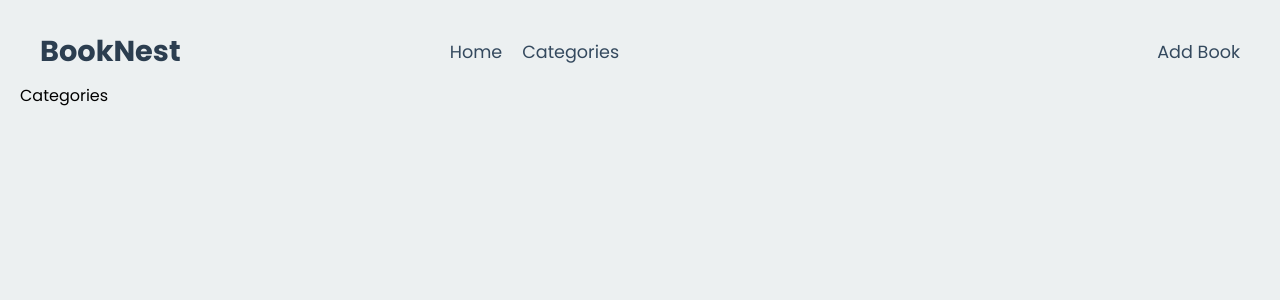
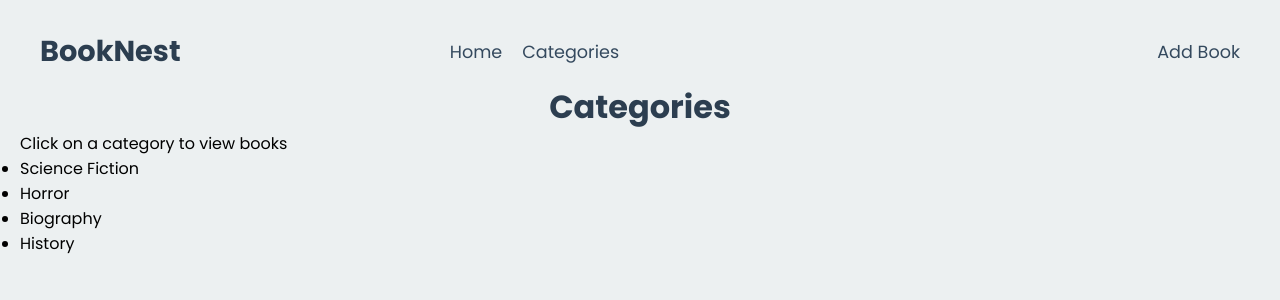
Before and after one commit to Faith-K-commits/BookNest, a React (Create React App) app: page /categories in a window 1280 px wide. Shown: the top 300 px of the page. Built offline with nearby package versions, Linux system fonts and the light colour scheme.

Commit message:
Add feature to add book to the list

```diff
--- a/db.json
+++ b/db.json
@@ -3,182 +3,315 @@
     {
       "id": 1,
       "title": "Pro RESTful APIs with Spring Boot",
-      "authors": ["Sanjay Patni"],
+      "authors": [
+        "Sanjay Patni"
+      ],
       "year": 2017,
-      "Categories": ["Programming", "Web Development", "APIs", "Spring Boot"],
+      "Categories": [
+        "Programming",
+        "Web Development",
+        "APIs",
+        "Spring Boot"
+      ],
       "description": "A comprehensive guide to building RESTful APIs using Spring Boot, including best practices and advanced techniques.",
-      "image": "assets/pro-restful-apis-with-springboot.jpg"
+      "cover": "assets/pro-restful-apis-with-springboot.jpg"
     },
     {
       "id": 2,
       "title": "Flask Web Development",
-      "authors": ["Miguel Grinberg"],
+      "authors": [
+        "Miguel Grinberg"
+      ],
       "year": 2014,
-      "Categories": ["Programming", "Web Development", "Python", "Flask"],
+      "Categories": [
+        "Programming",
+        "Web Development",
+        "Python",
+        "Flask"
+      ],
       "description": "A hands-on guide to building web applications with Flask, a lightweight Python framework, covering the basics to advanced features.",
-      "image": "assets/flask-web-development.jpg"
+      "cover": "assets/flask-web-development.jpg"
     },
     {
       "id": 3,
       "title": "Clean Code",
-      "authors": ["Robert C. Martin"],
+      "authors": [
+        "Robert C. Martin"
+      ],
       "year": 2008,
-      "Categories": ["Programming", "Software Development", "Best Practices"],
+      "Categories": [
+        "Programming",
+        "Software Development",
+        "Best Practices"
+      ],
       "description": "A handbook of agile software craftsmanship that teaches how to write clean, maintainable code.",
-      "image": "assets/clean-code.jpeg"
+      "cover": "assets/clean-code.jpeg"
     },
     {
       "id": 4,
       "title": "The Pragmatic Programmer",
-      "authors": ["Andrew Hunt, David Thomas"],
+      "authors": [
+        "Andrew Hunt",
+        "David Thomas"
+      ],
       "year": 1999,
-      "Categories": ["Programming", "Software Development", "Best Practices"],
+      "Categories": [
+        "Programming",
+        "Software Development",
+        "Best Practices"
+      ],
       "description": "Your journey to mastery starts here. A guide to becoming a better programmer.",
-      "image": "assets/pragmatic-programmer.jpeg"
+      "cover": "assets/pragmatic-programmer.jpeg"
     },
     {
       "id": 5,
       "title": "Atomic Habits",
-      "authors": ["James Clear"],
+      "authors": [
+        "James Clear"
+      ],
       "year": 2018,
-      "Categories": ["Self-Help", "Personal Development", "Psychology"],
+      "Categories": [
+        "Self-Help",
+        "Personal Development",
+        "Psychology"
+      ],
       "description": "An easy and proven way to build good habits and break bad ones.",
-      "image": "assets/atomic-habits.jpg"
+      "cover": "assets/atomic-habits.jpg"
     },
     {
       "id": 6,
       "title": "The Subtle Art of Not Giving a F*ck",
-      "authors": ["Mark Manson"],
+      "authors": [
+        "Mark Manson"
+      ],
       "year": 2016,
-      "Categories": ["Self-Help", "Personal Development", "Psychology"],
+      "Categories": [
+        "Self-Help",
+        "Personal Development",
+        "Psychology"
+      ],
       "description": "A counterintuitive approach to living a good life.",
-      "image": "assets/art-of-not-giving-a-f*ck.jpg"
+      "cover": "assets/art-of-not-giving-a-f*ck.jpg"
     },
     {
       "id": 7,
       "title": "Django 4 By Example",
-      "authors": ["Antonio Mele"],
+      "authors": [
+        "Antonio Mele"
+      ],
       "year": 2022,
-      "Categories": ["Programming", "Web Development", "Django", "Python"],
+      "Categories": [
+        "Programming",
+        "Web Development",
+        "Django",
+        "Python"
+      ],
       "description": "A practical guide to building web applications with Django 3, from basic to advanced features.",
-      "image": "assets/django -4.jpg"
+      "cover": "assets/django -4.jpg"
     },
     {
       "id": 8,
       "title": "The Lean Startup",
-      "authors": ["Eric Ries"],
+      "authors": [
+        "Eric Ries"
+      ],
       "year": 2011,
-      "Categories": ["Business", "Entrepreneurship", "Startups"],
+      "Categories": [
+        "Business",
+        "Entrepreneurship",
+        "Startups"
+      ],
       "description": "How today's entrepreneurs use continuous innovation to create radically successful businesses.",
-      "image": "assets/startup.jpg"
+      "cover": "assets/startup.jpg"
     },
     {
       "id": 9,
       "title": "You Don't Know JS: Scope & Closures",
-      "authors": ["Kyle Simpson"],
+      "authors": [
+        "Kyle Simpson"
+      ],
       "year": 2014,
-      "Categories": ["Programming", "JavaScript", "Web Development"],
+      "Categories": [
+        "Programming",
+        "JavaScript",
+        "Web Development"
+      ],
       "description": "An in-depth look into JavaScript's scope and closures, a must-read for JavaScript developers.",
-      "image": "assets/you-don't-know-js.jpg"
+      "cover": "assets/you-don't-know-js.jpg"
     },
     {
       "id": 10,
       "title": "The 7 Habits of Highly Effective People",
-      "authors": ["Stephen R. Covey"],
+      "authors": [
+        "Stephen R. Covey"
+      ],
       "year": 1989,
-      "Categories": ["Self-Help", "Personal Development", "Leadership"],
+      "Categories": [
+        "Self-Help",
+        "Personal Development",
+        "Leadership"
+      ],
       "description": "A principle-centered approach to solving personal and professional problems.",
-      "image": "assets/habits-of-highly-effective-people.jpg"
+      "cover": "assets/habits-of-highly-effective-people.jpg"
     },
     {
       "id": 11,
       "title": "The Catcher in the Rye",
-      "authors": ["J.D. Salinger"],
+      "authors": [
+        "J.D. Salinger"
+      ],
       "year": 1951,
-      "Categories": ["Literature and Fiction", "Classics", "Young Adult"],
+      "Categories": [
+        "Literature and Fiction",
+        "Classics",
+        "Young Adult"
+      ],
       "description": "A story about teenage rebellion and angst in the life of Holden Caulfield.",
-      "image": "assets/the-catcher-in-the-rhy.jpg"
+      "cover": "assets/the-catcher-in-the-rhy.jpg"
     },
     {
       "id": 12,
       "title": "JavaScript: The Good Parts",
-      "authors": ["Douglas Crockford"],
+      "authors": [
+        "Douglas Crockford"
+      ],
       "year": 2008,
-      "Categories": ["Programming", "JavaScript", "Web Development"],
+      "Categories": [
+        "Programming",
+        "JavaScript",
+        "Web Development"
+      ],
       "description": "A deep dive into the better parts of JavaScript, highlighting the best practices.",
-      "image": "assets/javascript.jpg"
+      "cover": "assets/javascript.jpg"
     },
     {
       "id": 13,
       "title": "Man's Search for Meaning",
-      "authors": ["Viktor E. Frankl"],
+      "authors": [
+        "Viktor E. Frankl"
+      ],
       "year": 1946,
-      "Categories": ["Psychology", "Philosophy", "Self-Help"],
+      "Categories": [
+        "Psychology",
+        "Philosophy",
+        "Self-Help"
+      ],
       "description": "A profound reflection on finding meaning in the midst of suffering.",
-      "image": "assets/man's-search-for-meaning.jpg"
+      "cover": "assets/man's-search-for-meaning.jpg"
     },
     {
       "id": 14,
       "title": "The Great Gatsby",
-      "authors": ["F. Scott Fitzgerald"],
+      "authors": [
+        "F. Scott Fitzgerald"
+      ],
       "year": 1925,
-      "Categories": ["Literature and Fiction", "Classics", "American Fiction"],
+      "Categories": [
+        "Literature and Fiction",
+        "Classics",
+        "American Fiction"
+      ],
       "description": "A novel about the American dream, wealth, and social status in the 1920s.",
-      "image": "assets/the-great-gatsby.jpg"
+      "cover": "assets/the-great-gatsby.jpg"
     },
     {
       "id": 15,
       "title": "Eloquent JavaScript",
-      "authors": ["Marijn Haverbeke"],
+      "authors": [
+        "Marijn Haverbeke"
+      ],
       "year": 2011,
-      "Categories": ["Programming", "JavaScript", "Web Development"],
+      "Categories": [
+        "Programming",
+        "JavaScript",
+        "Web Development"
+      ],
       "description": "A modern introduction to JavaScript, covering everything from the basics to more advanced topics.",
-      "image": "/assets/eloquent-js.jpg"
+      "cover": "/assets/eloquent-js.jpg"
     },
     {
       "id": 16,
       "title": "Deep Work",
-      "authors": ["Cal Newport"],
+      "authors": [
+        "Cal Newport"
+      ],
       "year": 2016,
-      "Categories": ["Self-Help", "Productivity", "Personal Development"],
+      "Categories": [
+        "Self-Help",
+        "Productivity",
+        "Personal Development"
+      ],
       "description": "A guide to focusing on the important work that brings the most value.",
-      "image": "/assets/deep-work.jpg"
+      "cover": "/assets/deep-work.jpg"
     },
     {
       "id": 17,
       "title": "Pride and Prejudice",
-      "authors": ["Jane Austen"],
+      "authors": [
+        "Jane Austen"
+      ],
       "year": 1813,
-      "Categories": ["Literature and Fiction", "Classics", "Romance"],
+      "Categories": [
+        "Literature and Fiction",
+        "Classics",
+        "Romance"
+      ],
       "description": "A romantic novel that explores the issues of class, marriage, and social standing.",
-      "image": "assets/pride-and-prejudice.jpeg"
+      "cover": "assets/pride-and-prejudice.jpeg"
     },
     {
       "id": 18,
       "title": "Thinking, Fast and Slow",
-      "authors": ["Daniel Kahneman"],
+      "authors": [
+        "Daniel Kahneman"
+      ],
       "year": 2011,
-      "Categories": ["Psychology", "Cognitive Science", "Self-Help"],
+      "Categories": [
+        "Psychology",
+        "Cognitive Science",
+        "Self-Help"
+      ],
       "description": "A book that explores the two systems of thinking and how they shape our decisions.",
-      "image": "assets/thinking-first-and-slow.jpg"
+      "cover": "assets/thinking-first-and-slow.jpg"
     },
     {
       "id": 19,
       "title": "The Art of Computer Programming",
-      "authors": ["Donald E. Knuth"],
+      "authors": [
+        "Donald E. Knuth"
+      ],
       "year": 1968,
-      "Categories": ["Programming", "Computer Science", "Algorithms"],
+      "Categories": [
+        "Programming",
+        "Computer Science",
+        "Algorithms"
+      ],
       "description": "A comprehensive monograph written by Donald Knuth that covers many kinds of programming algorithms.",
-      "image": "assets/art-of-computer-programming.png"
+      "cover": "assets/art-of-computer-programming.png"
     },
     {
       "id": 20,
       "title": "How to Win Friends and Influence People",
-      "authors": ["Dale Carnegie"],
+      "authors": [
+        "Dale Carnegie"
+      ],
       "year": 1936,
-      "Categories": ["Self-Help", "Personal Development", "Communication"],
+      "Categories": [
+        "Self-Help",
+        "Personal Development",
+        "Communication"
+      ],
       "description": "A timeless guide to improving your social skills and becoming more influential.",
-      "image": "/assets/0nMGukoSBurGzyONnUvwLh0QPGxbhq35d4fLCkkTAWA-MEDIUM.jpg"
+      "cover": "/assets/0nMGukoSBurGzyONnUvwLh0QPGxbhq35d4fLCkkTAWA-MEDIUM.jpg"
+    },
+    {
+      "id": "2f39",
+      "title": "qwertyuio",
+      "authors": "asdfrgtyhui",
+      "year": "sdefrtgyu",
+      "categories": "swdertyu7i8",
+      "description": "asdfrtgyui",
+      "cover": "https://www.google.com/imgres?q=the%20psychology%20of%20money%20book%20cover%20url&imgurl=https%3A%2F%2Freadersbooksclub.com%2Fwp-content%2Fuploads%2F2023%2F04%2FThe-Psychology-of-Money-book.png&imgrefurl=https%3A%2F%2Freadersbooksclub.com%2Fthe-psychology-of-money%2F&docid=liEGWAD_exfqkM&tbnid=BzP4-aIAtpHqWM&vet=12ahUKEwiP79-C5PGHAxWThf0HHXfBLW4QM3oECD8QAA..i&w=540&h=540&hcb=2&ved=2ahUKEwiP79-C5PGHAxWThf0HHXfBLW4QM3oECD8QAA"
     }
   ]
 }
--- a/src/components/BookItem.js
+++ b/src/components/BookItem.js
@@ -10,9 +10,9 @@ const BookItem = ({ book }) => {
 
   return (
     <div className="card">
-      <img src={book.image} alt={book.title} />
+      <img src={book.cover} alt={book.title} />
       <h3>{book.title}</h3>
-      {book.authors &&
+      {Array.isArray(book.authors) &&
         book.authors.map((author, index) => <span key={index}>{author}</span>)}
       <br />
       <button onClick={handleClickBook}>Book Info</button>
--- a/src/pages/AddBookForm.js
+++ b/src/pages/AddBookForm.js
@@ -1,7 +1,80 @@
-import React from "react";
+import React, { useState } from "react";
+import { useNavigate, useOutletContext } from "react-router-dom";
 
 const AddBookForm = () => {
-  return <div>AddBookForm</div>;
+  const addBook = useOutletContext();
+  const [title, setTitle] = useState("");
+  const [authors, setAuthors] = useState([]);
+  const [year, setYear] = useState("");
+  const [categories, setCategories] = useState([]);
+  const [description, setDescription] = useState("");
+  const [cover, setCover] = useState("");
+  const navigate = useNavigate();
+
+  const handleSubmit = (e) => {
+    e.preventDefault();
+    const newBook = {
+      title,
+      authors,
+      year,
+      categories,
+      description,
+      cover,
+    };
+    addBook(newBook);
+    setTitle("");
+    setAuthors([]);
+    setYear("");
+    setCategories([]);
+    setDescription("");
+    setCover("");
+    navigate("/");
+  };
+  return (
+    <div className="form">
+      <form onSubmit={handleSubmit}>
+        <input
+          type="text"
+          placeholder="Title"
+          value={title}
+          onChange={(e) => setTitle(e.target.value)}
+        />
+        <input
+          type="text"
+          placeholder="Authors"
+          value={authors}
+          onChange={(e) => setAuthors(e.target.value)}
+        />
+        <input
+          type="text"
+          placeholder="Year"
+          value={year}
+          onChange={(e) => setYear(e.target.value)}
+        />
+        <input
+          type="text"
+          placeholder="Categories"
+          value={categories}
+          onChange={(e) => setCategories(e.target.value)}
+        />
+        <input
+          type="text"
+          placeholder="Description"
+          value={description}
+          onChange={(e) => setDescription(e.target.value)}
+        />
+        <input
+          type="text"
+          placeholder="Cover"
+          value={cover}
+          onChange={(e) => setCover(e.target.value)}
+        />
+        <button type="submit" onClick={() => console.log("add book")}>
+          Add Book
+        </button>
+      </form>
+    </div>
+  );
 };
 
 export default AddBookForm;
--- a/src/pages/Categories.js
+++ b/src/pages/Categories.js
@@ -1,5 +1,16 @@
 const Categories = () => {
-  return <div>Categories</div>;
+  return (
+    <div>
+      <h1>Categories</h1>
+      <p>Click on a category to view books</p>
+      <ul>
+        <li>Science Fiction</li>
+        <li>Horror</li>
+        <li>Biography</li>
+        <li>History</li>
+      </ul>
+    </div>
+  );
 };
 
 export default Categories;
```
Also changed, not shown: src/components/BookContainer.js (+17 -1 lines), src/index.css (+51 -0 lines), src/routes.js (+6 -4 lines).
